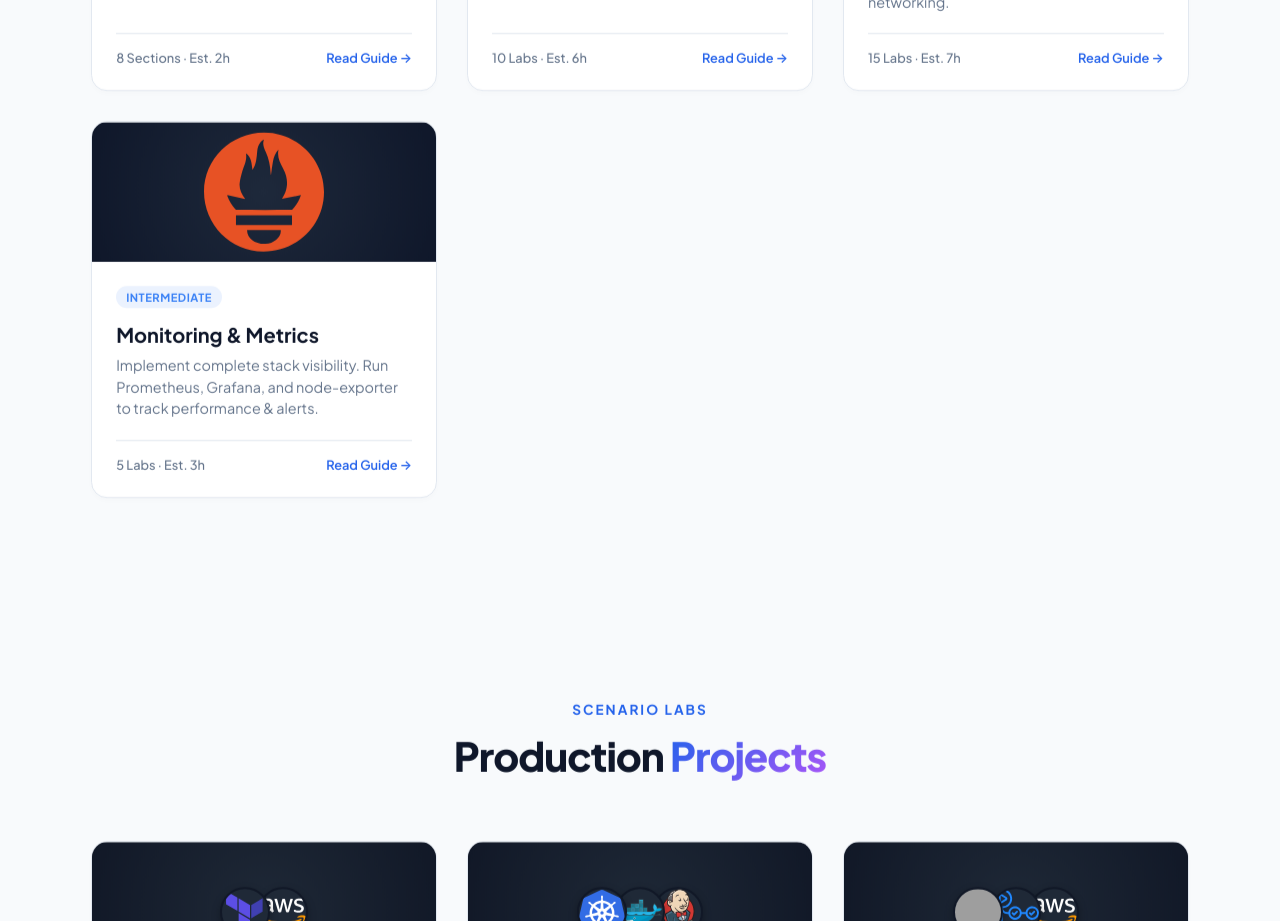
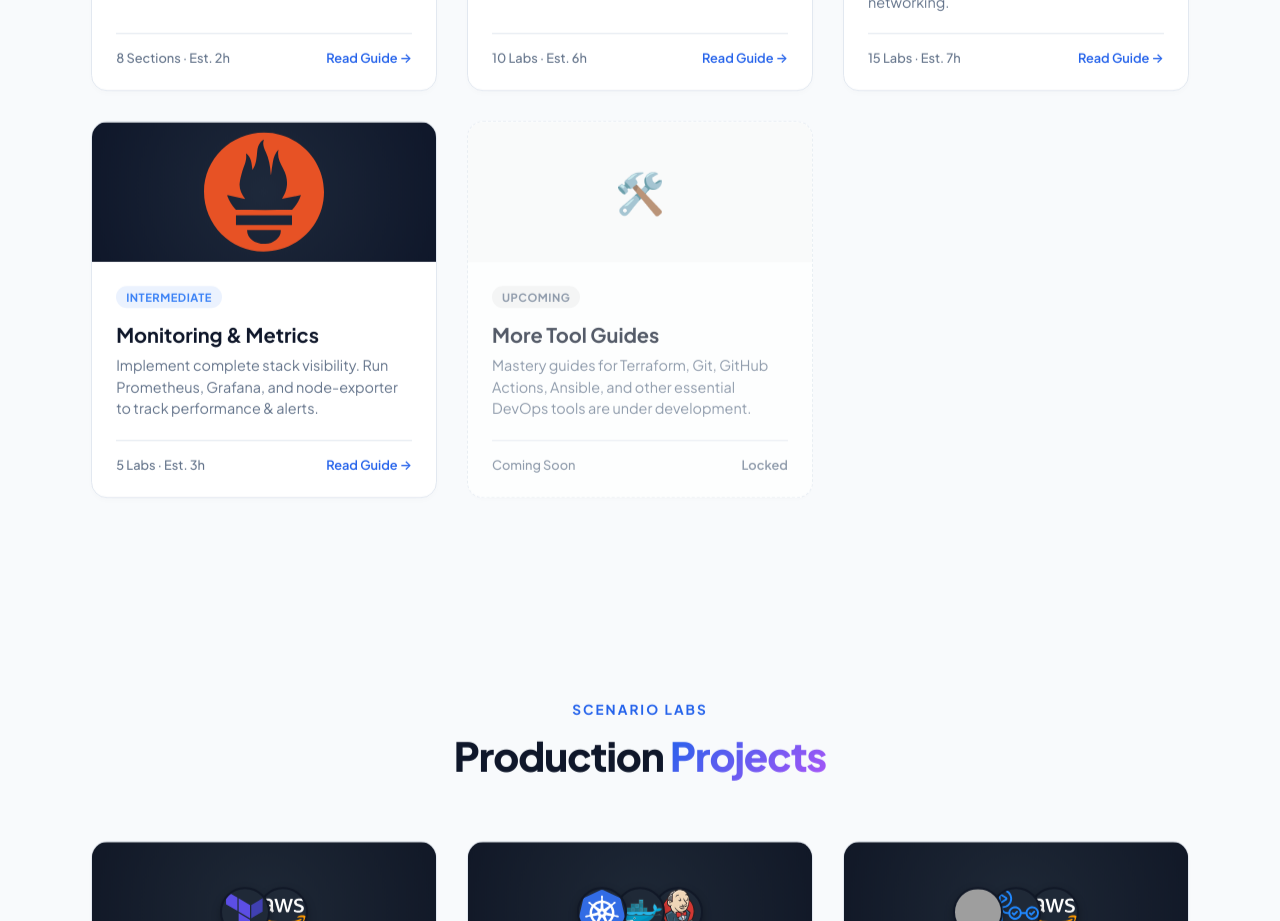
Before and after one commit to raghu-94/devopsbyraghu, a Next.js app: page / in a window 1280 px wide. Shown: the part 1780-2701 px from the top of the page. Built offline with nearby package versions, Linux system fonts and the light colour scheme; grey boxes are pictures that could not be loaded.

Commit message:
feat: add More Tool Guides placeholder card to foundation section

```diff
--- a/src/app/page.js
+++ b/src/app/page.js
@@ -309,6 +309,24 @@ export default function Home() {
               </div>
             </div>
           ))}
+
+          {/* Placeholder card */}
+          <div className="card" style={{ opacity: 0.7, borderStyle: "dashed" }}>
+            <div className="card-header-img" style={{ background: "rgba(0,0,0,0.02)", color: "var(--light-text-muted)" }}>
+              🛠️
+            </div>
+            <div className="card-body">
+              <span className="card-badge beginner" style={{ background: "rgba(0,0,0,0.05)", color: "var(--light-text-muted)" }}>
+                Upcoming
+              </span>
+              <h3>More Tool Guides</h3>
+              <p>Mastery guides for Terraform, Git, GitHub Actions, Ansible, and other essential DevOps tools are under development.</p>
+              <div className="card-meta">
+                <span>Coming Soon</span>
+                <span className="card-action" style={{ color: "var(--light-text-muted)" }}>Locked</span>
+              </div>
+            </div>
+          </div>
         </div>
       </section>
 
```
Also changed, not shown: 1 other file (tests, documents, lock files or other folders).
